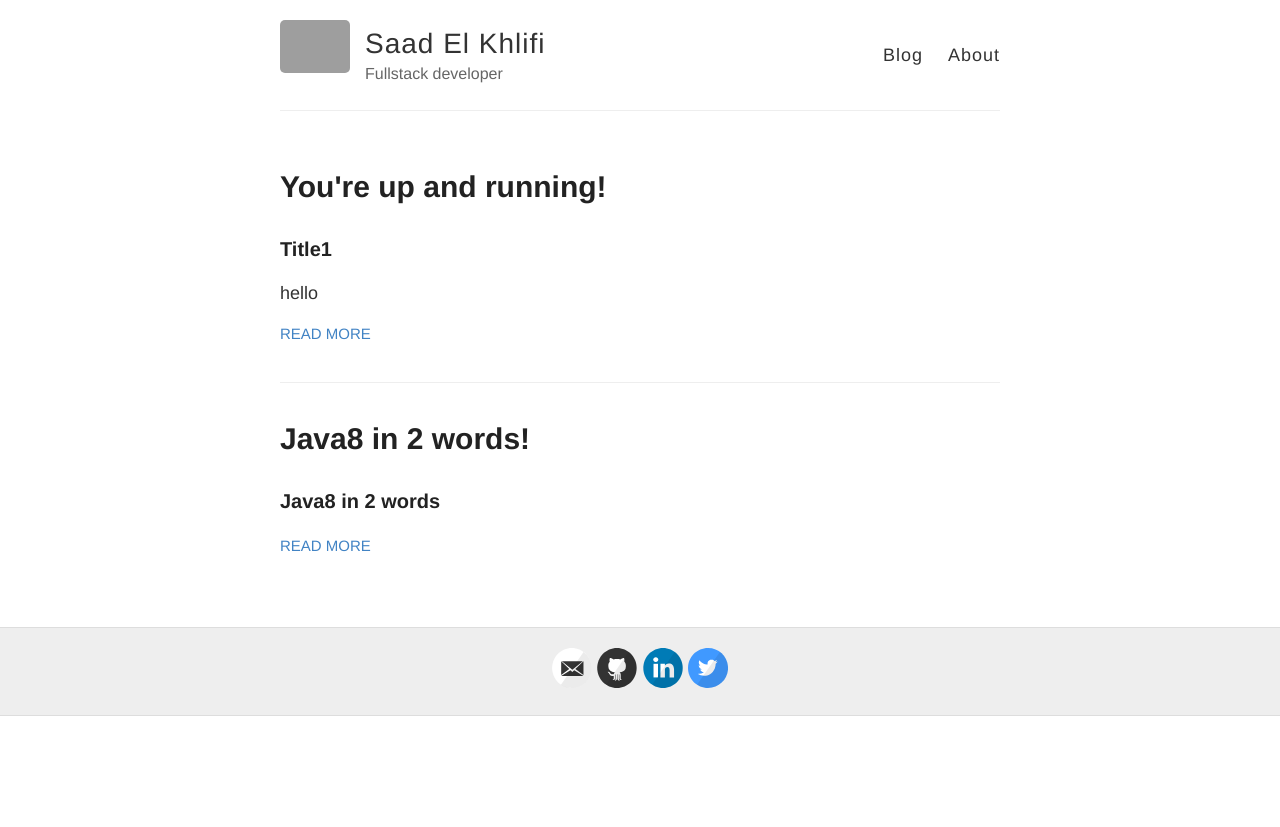
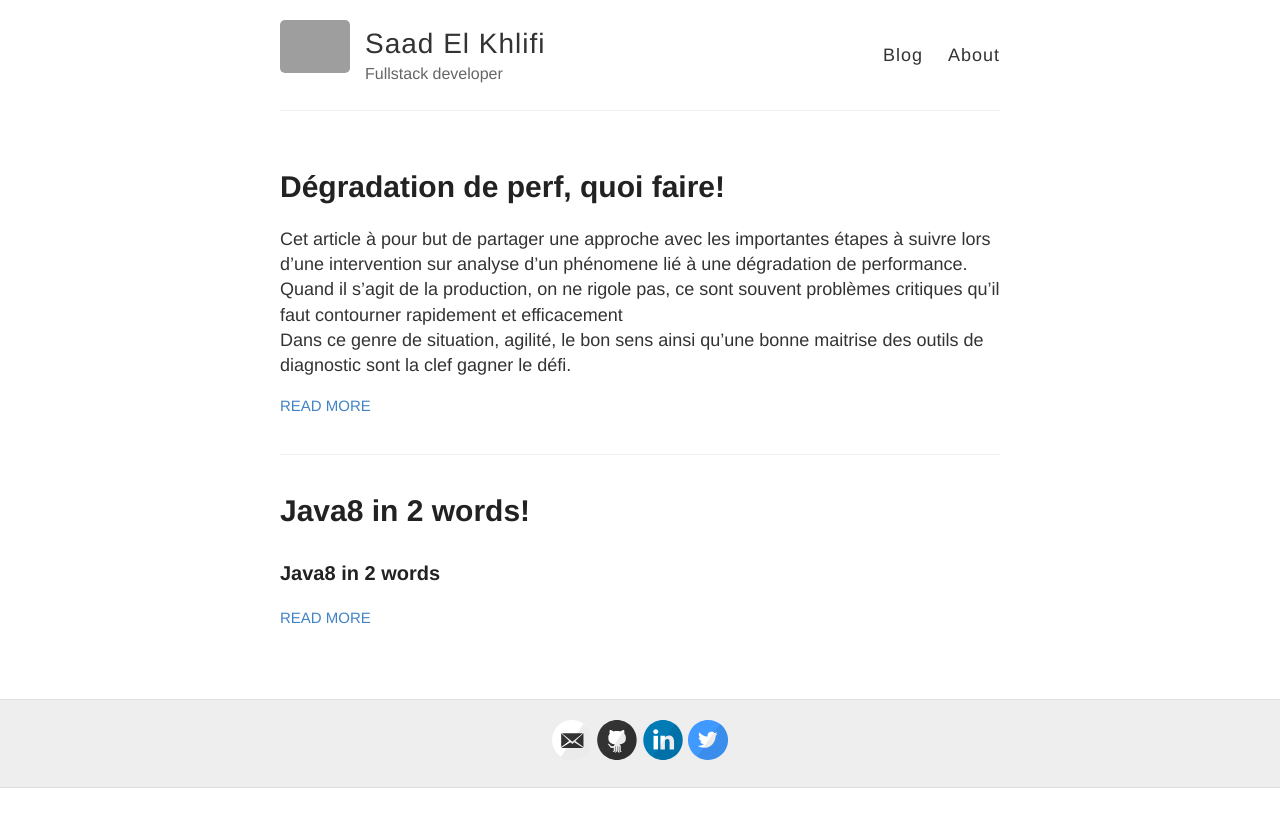
Before and after one commit to selkhlifi/selkhlifi.github.io, a Jekyll site: the page built from index.html, in a window 1280 px wide. Shown: the top 827 px of the page. Built offline with Jekyll 4.4.1, drawn with Linux system fonts in a browser that asks for light colours; grey boxes are pictures that could not be loaded.

Commit message:
Degradation de perf intro

```diff
--- a/_posts/2018-1-1-Hello-World.md
+++ b/_posts/2018-1-1-Hello-World.md
@@ -1,14 +1,13 @@
 ---
 layout: post
-title: You're up and running!
+title: Dégradation de perf, quoi faire!
 ---
+Cet article à pour but de partager une approche avec les importantes étapes à suivre lors d'une intervention sur analyse d'un phénomene lié à une dégradation de performance.<br/>
+Quand il s'agit de la production, on ne rigole pas, ce sont souvent problèmes critiques qu'il faut contourner rapidement et efficacement<br/>
+Dans ce genre de situation, agilité, le bon sens ainsi qu'une bonne maitrise des outils de diagnostic sont la clef gagner le défi.
+<br/>
 
-### Title1
-hello
 
-### Title2
-world
+![_config.yml]({{ site.baseurl }}/images/visu_vm.png)
 
-![_config.yml]({{ site.baseurl }}/images/config.png)
-
-The easiest way to make your first post is to edit this one. Go into /_posts/ and update the Hello World markdown file. For more instructions head over to the [Jekyll Now repository](https://github.com/barryclark/jekyll-now) on GitHub.
+To be continued ..
```
